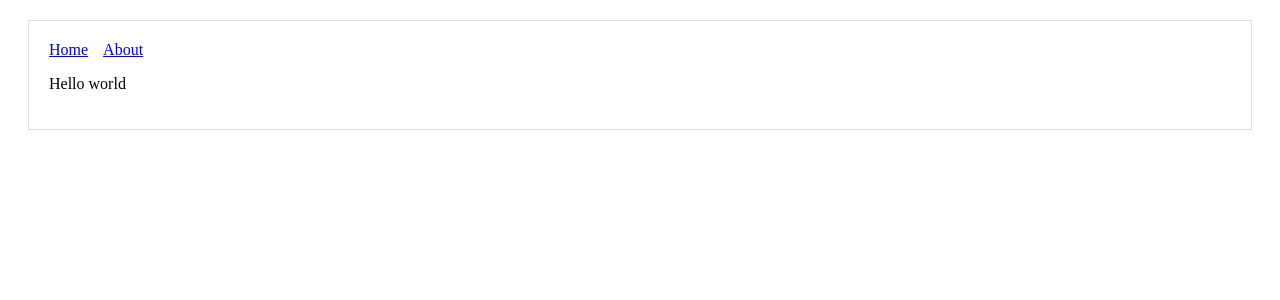
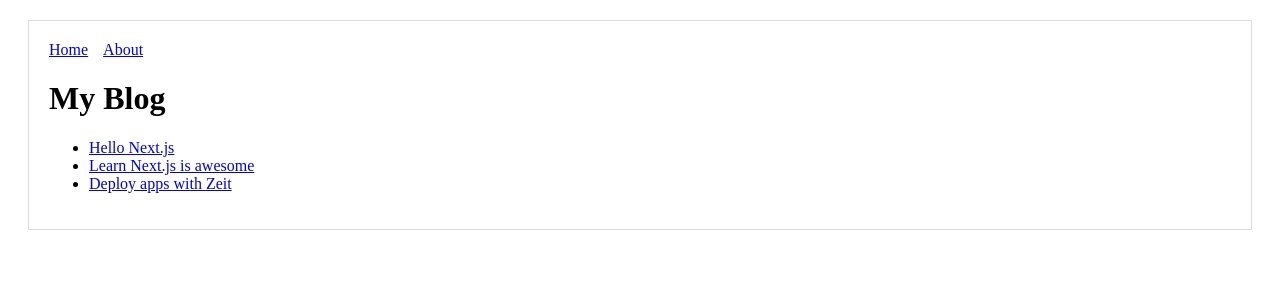
Before and after one commit to kevinccbsg/next-POCs, a Next.js app: page / in a window 1280 px wide. Shown: the top 300 px of the page. Built offline with nearby package versions, Linux system fonts and the light colour scheme.

Commit message:
Dinamic pages

```diff
--- /dev/null
+++ b/comp/PostLink.js
@@ -0,0 +1,11 @@
+import Link from 'next/link'
+
+const PostLink = (props) => (
+  <li>
+    <Link href={`/post?title=${props.title}`}>
+      <a>{props.title}</a>
+    </Link>
+  </li>
+)
+
+export default PostLink
--- a/pages/index.js
+++ b/pages/index.js
@@ -1,13 +1,17 @@
-import Link from 'next/link'
 import Layout from '../comp/MyLayout'
-
+import PostLink from '../comp/PostLink'
 
 // The only requirement for components placed inside a Link
 // is they should accept an onClick prop.
 
 const Index = () => (
   <Layout>
-    <p>Hello world</p>
+    <h1>My Blog</h1>
+    <ul>
+      <PostLink title="Hello Next.js"/>
+      <PostLink title="Learn Next.js is awesome"/>
+      <PostLink title="Deploy apps with Zeit"/>
+    </ul>
   </Layout>
 );
 
```
Also changed, not shown: pages/post.js (added, +11 -0 lines).
